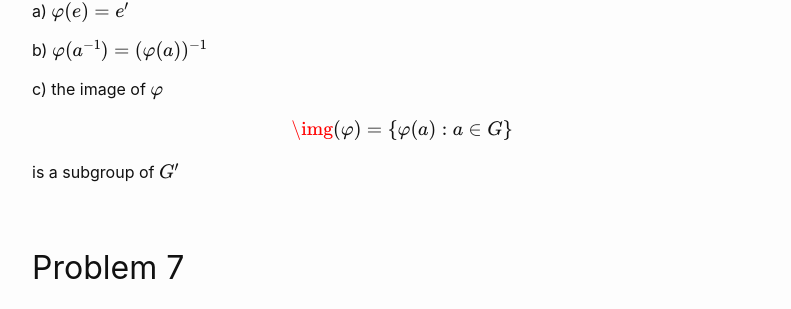
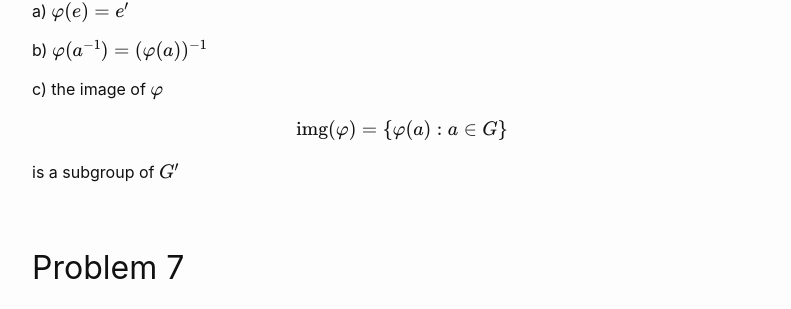
Before and after one commit to wcasper/math407spring2021, a Jekyll site: the page built from _exams/exam1.md, in a window 1280 px wide and 900 px high, scrolled down 1537 px. Shown: the part 178-487 px from the top of the window, without its empty margins (238-1029 px from the left). Built offline with Jekyll 4.4.1, drawn with Linux system fonts in a browser that asks for light colours.

Commit message:
fixed typo

```diff
--- a/_exams/exam1.md
+++ b/_exams/exam1.md
@@ -61,7 +61,7 @@ b) $$\varphi(a^{-1}) = (\varphi(a))^{-1}$$
 
 c) the image of $$\varphi$$
 
-$$\img(\varphi) = \{\varphi(a): a\in G\}$$
+$$\text{img}(\varphi) = \{\varphi(a): a\in G\}$$
 
 is a subgroup of $$G'$$
 
```
